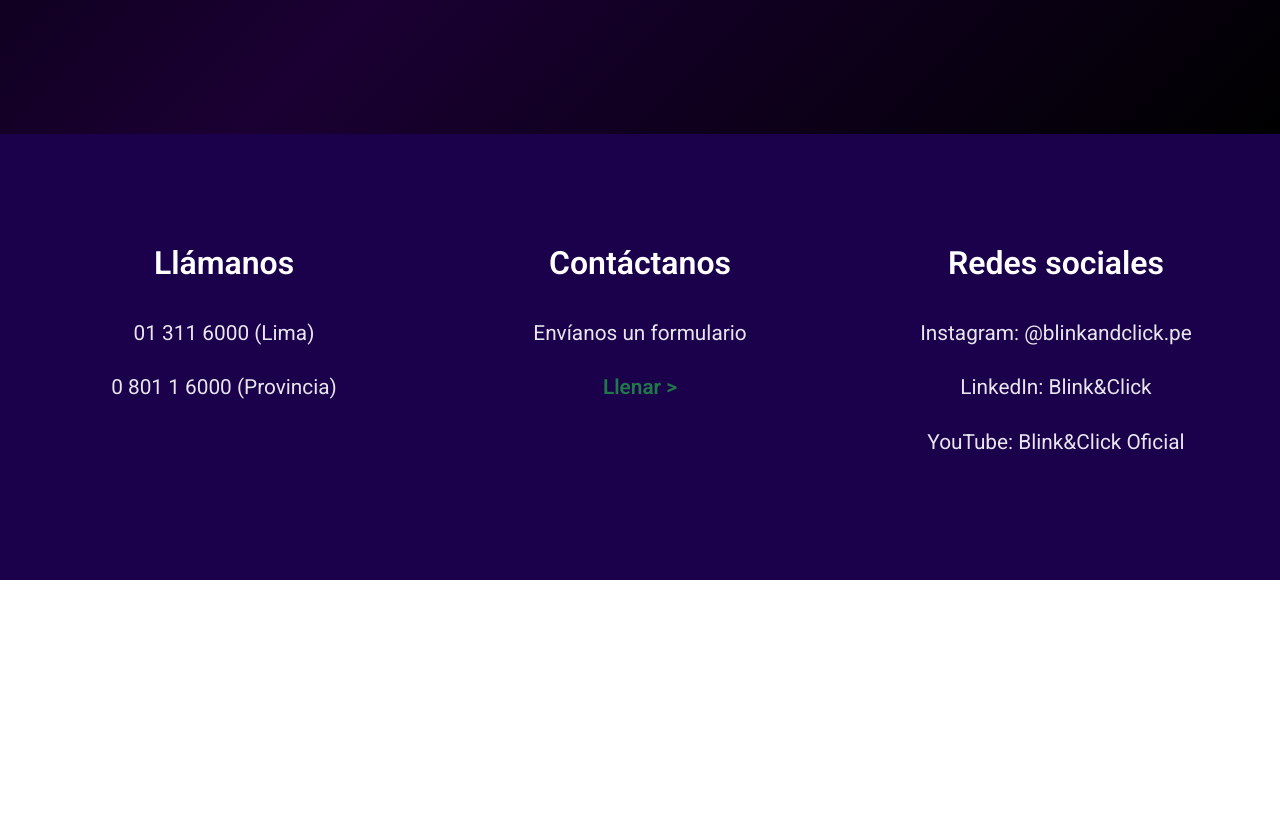
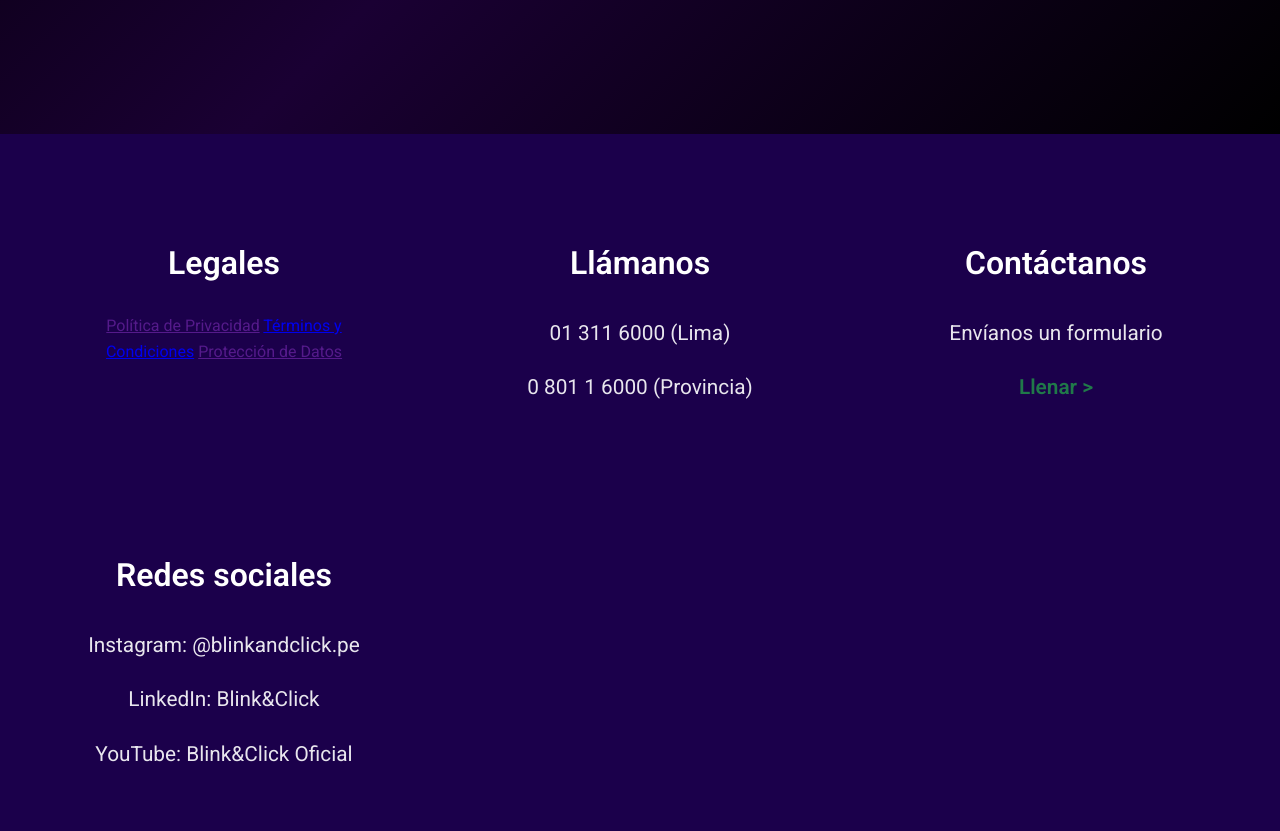
Before and after one commit to matthrove/BlinkClick, a website: page index.html in a window 1280 px wide. Shown: the part 4696-5527 px from the top of the page. Before the commit the page ends 5276 px from the top, so only its background shows below. Drawn offline with Linux system fonts and the light colour scheme.

Commit message:
Actualizo foto de integrante y agrego sección Legal al footer

```diff
--- a/index.html
+++ b/index.html
@@ -348,6 +348,12 @@
     <footer class="footer">
       <div class="footer-container">
         <div class="footer-box">
+          <h3>Legales</h3>
+          <a href="">Política de Privacidad</a>
+          <a href="#">Términos y Condiciones</a>
+          <a href="">Protección de Datos</a>
+        </div>
+        <div class="footer-box">
           <h3>Llámanos</h3>
           <p>01 311 6000 (Lima)</p>
           <p>0 801 1 6000 (Provincia)</p>
```
Also changed, not shown: styles.css (+4 -9 lines).
